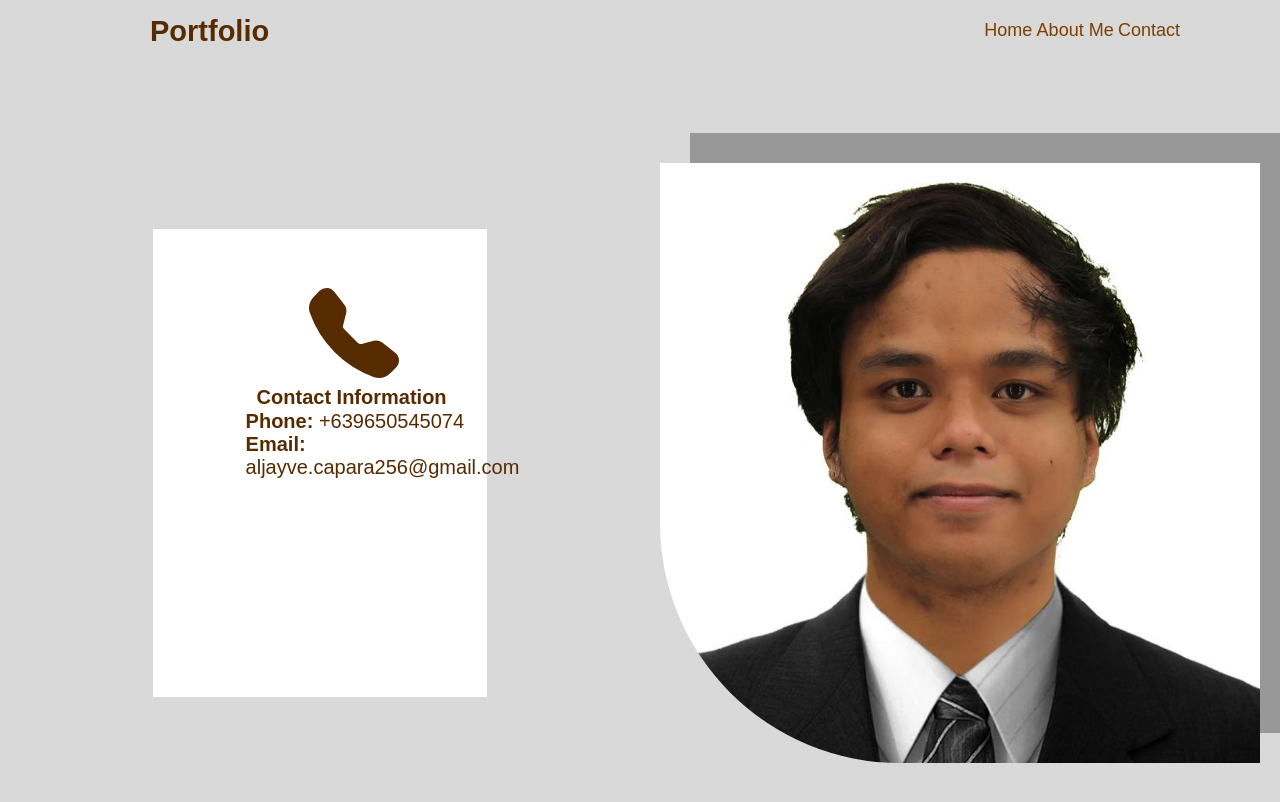
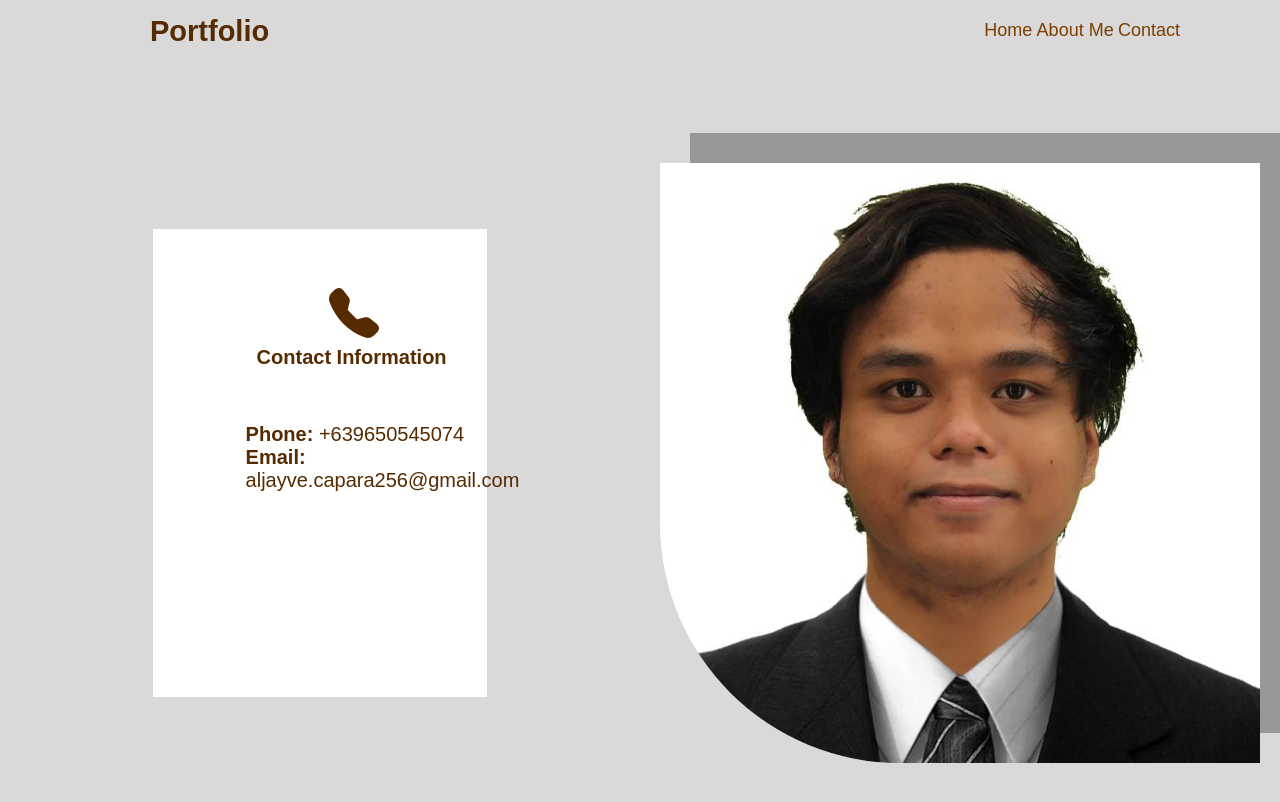
Before and after one commit to Aljayve21/Portfolio, a plain HTML site: page contact.html in a window 1280 px wide. Drawn offline with Linux system fonts and the light colour scheme.

```diff
--- a/contact.html
+++ b/contact.html
@@ -29,7 +29,7 @@
         <div class="box">
             <div class="view">
                 <div class="center">
-                    <svg xmlns="http://www.w3.org/2000/svg" class="blue" width="90" height="90" fill="currentColor" class="bi bi-telephone-fill" viewBox="0 0 16 16">
+                    <svg xmlns="http://www.w3.org/2000/svg" class="blue" width="50" height="50" fill="currentColor" class="bi bi-telephone-fill" viewBox="0 0 16 16">
                         <path fill-rule="evenodd" d="M1.885.511a1.745 1.745 0 0 1 2.61.163L6.29 2.98c.329.423.445.974.315 1.494l-.547 2.19a.678.678 0 0 0 .178.643l2.457 2.457a.678.678 0 0 0 .644.178l2.189-.547a1.745 1.745 0 0 1 1.494.315l2.306 1.794c.829.645.905 1.87.163 2.611l-1.034 1.034c-.74.74-1.846 1.065-2.877.702a18.634 18.634 0 0 1-7.01-4.42 18.634 18.634 0 0 1-4.42-7.009c-.362-1.03-.037-2.137.703-2.877L1.885.511z"/>
                       </svg>
                       <br>
--- a/css/styles3.css
+++ b/css/styles3.css
@@ -98,7 +98,7 @@ li a {
 }
 
 .blue {
-    transform: translate(156px, 59px);
+    transform: translate(176px, 59px);
     position: relative;
     color: #562B00;
 }
@@ -106,7 +106,7 @@ li a {
 p, strong {
     color:#562B00;
     font-size: 20px;
-    transform: translate(93px, 10px);
+    transform: translate(93px, 63px);
 }
 
 h3 {
```
